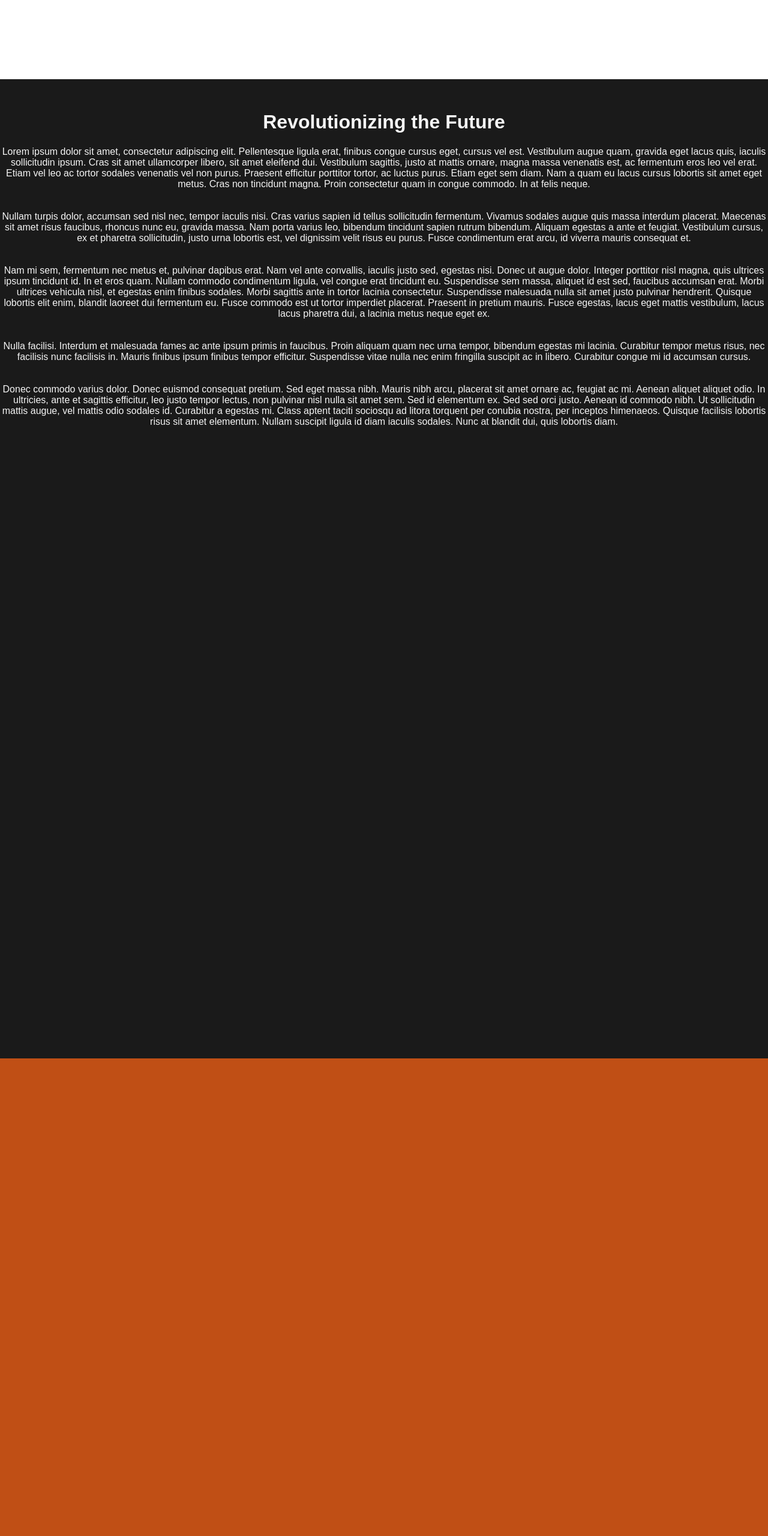
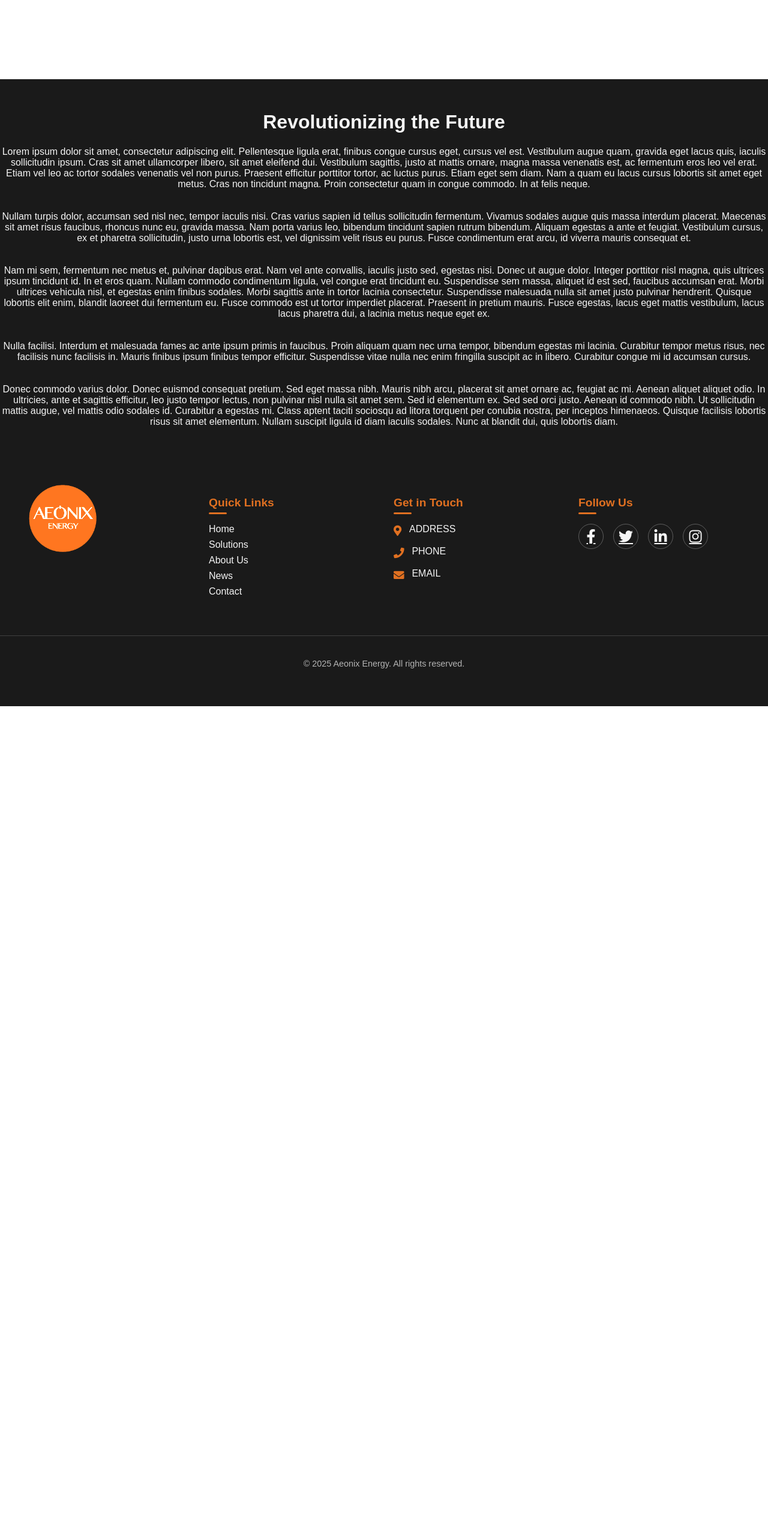
Before and after one commit to LiuAlexR/aeonix_website_js, a website: page public/index.html in a window 1280 px wide. Shown: the part 780-3340 px from the top of the page at 60% size. After the commit the page ends 1957 px from the top, so only its background shows below. Drawn offline with Linux system fonts and the light colour scheme; grey boxes are pictures that could not be loaded.

Commit message:
Refined footer

```diff
--- a/public/index.html
+++ b/public/index.html
@@ -96,14 +96,10 @@ Nulla facilisi. Interdum et malesuada fames ac ante ipsum primis in faucibus. Pr
 Donec commodo varius dolor. Donec euismod consequat pretium. Sed eget massa nibh. Mauris nibh arcu, placerat sit amet ornare ac, feugiat ac mi. Aenean aliquet aliquet odio. In ultricies, ante et sagittis efficitur, leo justo tempor lectus, non pulvinar nisl nulla sit amet sem. Sed id elementum ex. Sed sed orci justo. Aenean id commodo nibh. Ut sollicitudin mattis augue, vel mattis odio sodales id. Curabitur a egestas mi. Class aptent taciti sociosqu ad litora torquent per conubia nostra, per inceptos himenaeos. Quisque facilisis lobortis risus sit amet elementum. Nullam suscipit ligula id diam iaculis sodales. Nunc at blandit dui, quis lobortis diam.
 			</p>
 		</div>
-		<div id="footer">
-
-		</div>
 		<footer id="main-footer">
 			<div class="footer-container">
 				<div class="footer-section footer-about">
 					<img src="/resources/images/logos/aeonix.png" alt="Aeonix Logo" class="footer-logo">
-					<p>Your company tagline or a short mission statement goes here. We are dedicated to delivering innovative solutions...</p>
 				</div>
 
 				<div class="footer-section footer-links">
@@ -136,11 +132,12 @@ Donec commodo varius dolor. Donec euismod consequat pretium. Sed eget massa nibh
 			</div>
 
 			<div class="footer-bottom">
-				<p>&copy; <span id="current-year"></span> Aeonix. All rights reserved.</p>
+				<p>&copy; 2025 Aeonix Energy. All rights reserved.</p>
 				<div class="footer-legal-links">
+					<!--
 					<a href="/privacy-policy" class="footer-link">Privacy Policy</a>
 					<span class="separator">|</span>
-					<a href="/terms-of-service" class="footer-link">Terms of Service</a>
+					<a href="/terms-of-service" class="footer-link">Terms of Service</a>-->
 				</div>
 			</div>
 		</footer>
--- a/public/resources/static/styles/footer.css
+++ b/public/resources/static/styles/footer.css
@@ -1,8 +1,3 @@
-#footer {
-    background-color: rgb(var(--logo-color));
-    height: 100vh;
-    display: flex;
-}
 #main-footer {
     background-color: rgb(var(--primary-dark)); /* Dark background, complementing your logo's warmth */
     color: rgb(var(--primary-light)); /* Light text on dark background */
--- a/public/resources/static/styles/index.css
+++ b/public/resources/static/styles/index.css
@@ -18,9 +18,9 @@
 .body_text {
     margin-top: 100vh;
     padding-top: 2rem;
+    padding-bottom: 2rem;
     background-color: rgb(var(--primary-dark));
     color: rgb(var(--primary-light));
-    height: 200vh;
     text-align: center;
     position: relative;
 }
```
